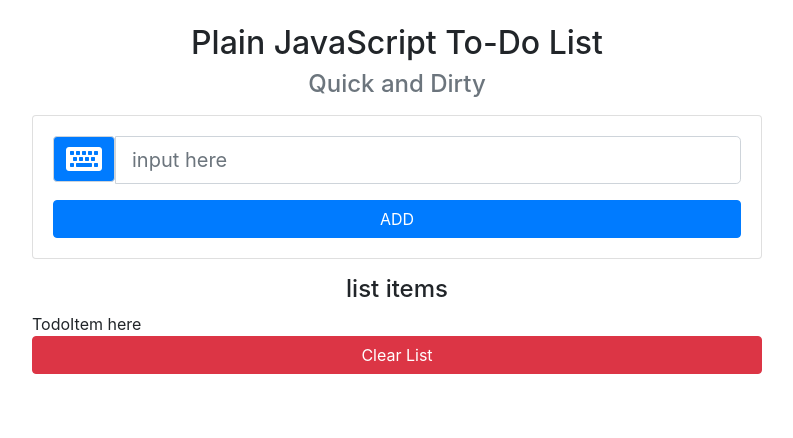
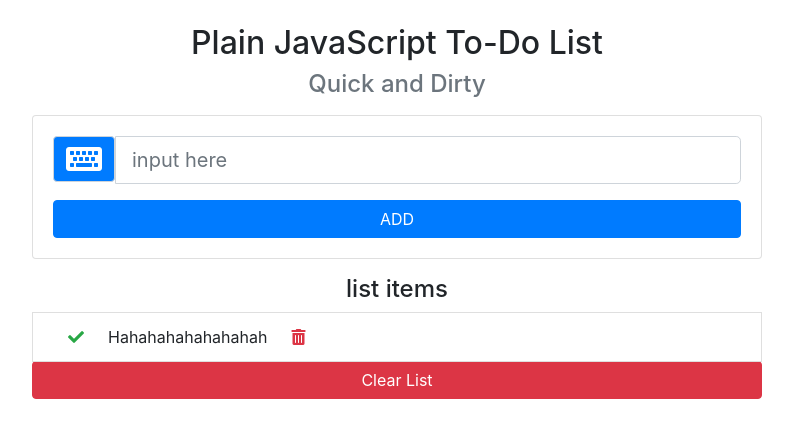
Before and after one commit to rohit236c/Todo-list, a React (Create React App) app: page / in a window 1280 px wide. Shown: the top 438 px of the page, without its empty margins (243-1036 px from the left). Built offline with nearby package versions, Linux system fonts and the light colour scheme.

Commit message:
todo input handled
Signed-off-by: rohit236c <rohit236c@gmail.com>

```diff
--- a/src/App.js
+++ b/src/App.js
@@ -4,17 +4,31 @@ import TodoList from './components/TodoList';
 import 'bootstrap/dist/css/bootstrap.min.css';
 import uuid from 'uuid';
 class App extends React.Component{
+    // initialising the states
+    state = {
+        items : [],
+        id : 0 ,
+        item : '',
+        Done : false
+    }
+
+
+handleChange = event =>{
+
+   this.setState(
+       { item : event.target.value } )
+}
 
  render(){
      return (
         <div className="container">
-            <div class="row">
-                <div class="col-10 mx-auto col-md-8 mt-4">
+            <div className="row">
+                <div className="col-10 mx-auto col-md-8 mt-4">
                     <h2 className="text-center text-captailize">Plain JavaScript To-Do List
                     </h2>
                     <h4 className="text-center text-captailize text-secondary">Quick and Dirty</h4>
 
-                    <TodoInput/>
+                    <TodoInput item= {this.state.item} handleChange = {this.handleChange}/>
                     <TodoList />
                 </div>
             </div>
--- a/src/components/TodoInput.js
+++ b/src/components/TodoInput.js
@@ -2,16 +2,23 @@ import React, { Component } from 'react'
 
 export default class TodoInput extends Component {
     render() {
+       const {item , handleChange} = this.props
         return (
             <div className="card card-body my-3">
                 <form>
                     <div className="input-group input-group-lg mb-3">
                         <div className="input-grout-prepend">
                             <div className="input-group-text bg-primary text-white">
-                            <i class="fas fa-keyboard fa-2x"></i>
+                            <i className="fas fa-keyboard fa-2x"></i>
                             </div>
                         </div>
-                        <input type="text" className="form-control " placeholder="input here"/>
+                        <input
+                         type="text"
+                          className="form-control"
+                          placeholder="input here"
+                          value = {item}
+                          onChange = {handleChange}
+                          />
                     </div>
                     <button type="submit" className="btn btn-block btn-primary">ADD</button>
                 </form>
--- a/src/components/TodoItem.js
+++ b/src/components/TodoItem.js
@@ -3,9 +3,20 @@ import React, { Component } from 'react'
 export default class TodoItem extends Component {
     render() {
         return (
-            <div>
-                TodoItem here
-            </div>
+           <li className="list-group-item text-capitalize ">
+
+               <div className="todo-icon col-12">
+                   <span className="text-success mr-4">
+                   <i className="fas fa-check"></i>
+                   </span>
+                  <span>hahahahahahahahah</span>
+                   <span className="text-danger ml-4 ">
+                   <i className="fas fa-trash-alt"></i>
+                   </span>
+
+               </div>
+
+           </li>
         )
     }
 }
```
